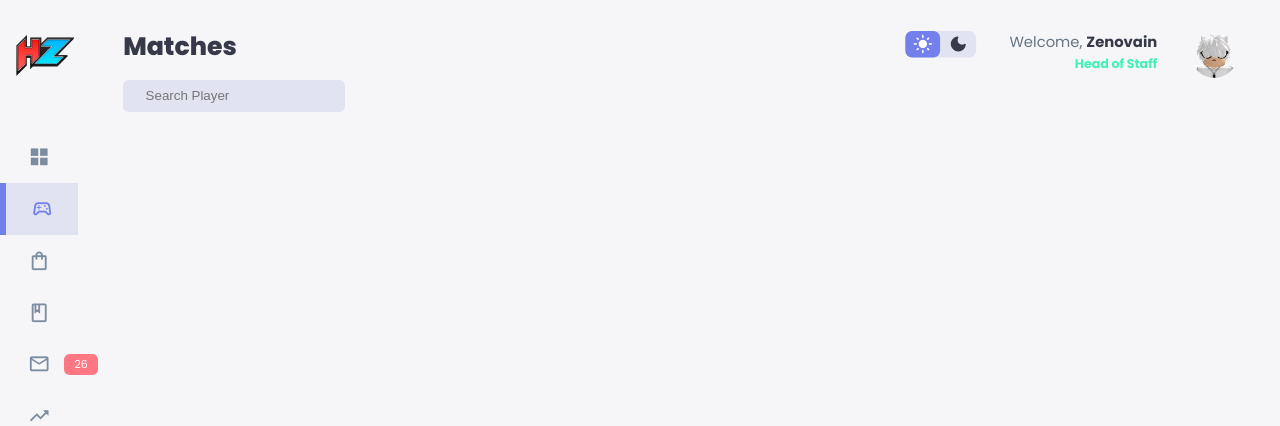
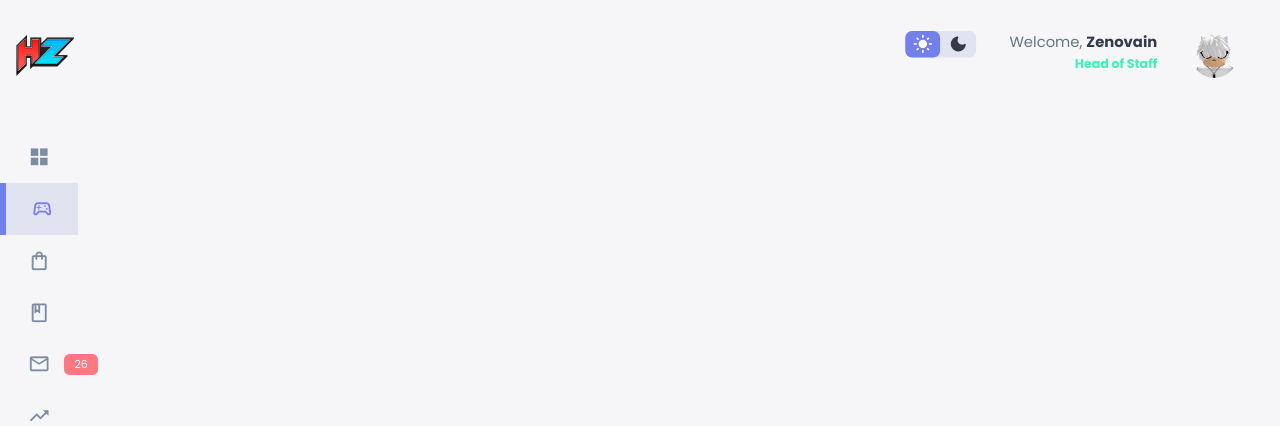
Before and after one commit to Curfy/Hoopz, a PHP site: template pages/home.php in a window 1280 px wide. Shown: the top 426 px of the page. Run offline with PHP 8.4, Linux system fonts and the light colour scheme; the template is opened without the code that fills it, so the values that code supplies are empty.

Commit message:
Update home.php

```diff
--- a/pages/home.php
+++ b/pages/home.php
@@ -81,10 +81,10 @@
 
         <main>
             <div class="right">
-                <h1 style>Matches</h1>
+                <!-- <h1 style>Matches</h1>
                     <div class="text">
                         <input type="text" placeholder="Search Player">
-                    </div>
+                    </div> -->
                 <div class="top">
                     <button id = "menu-btn">
                         <span class="material-icons-round">menu</span>
```
